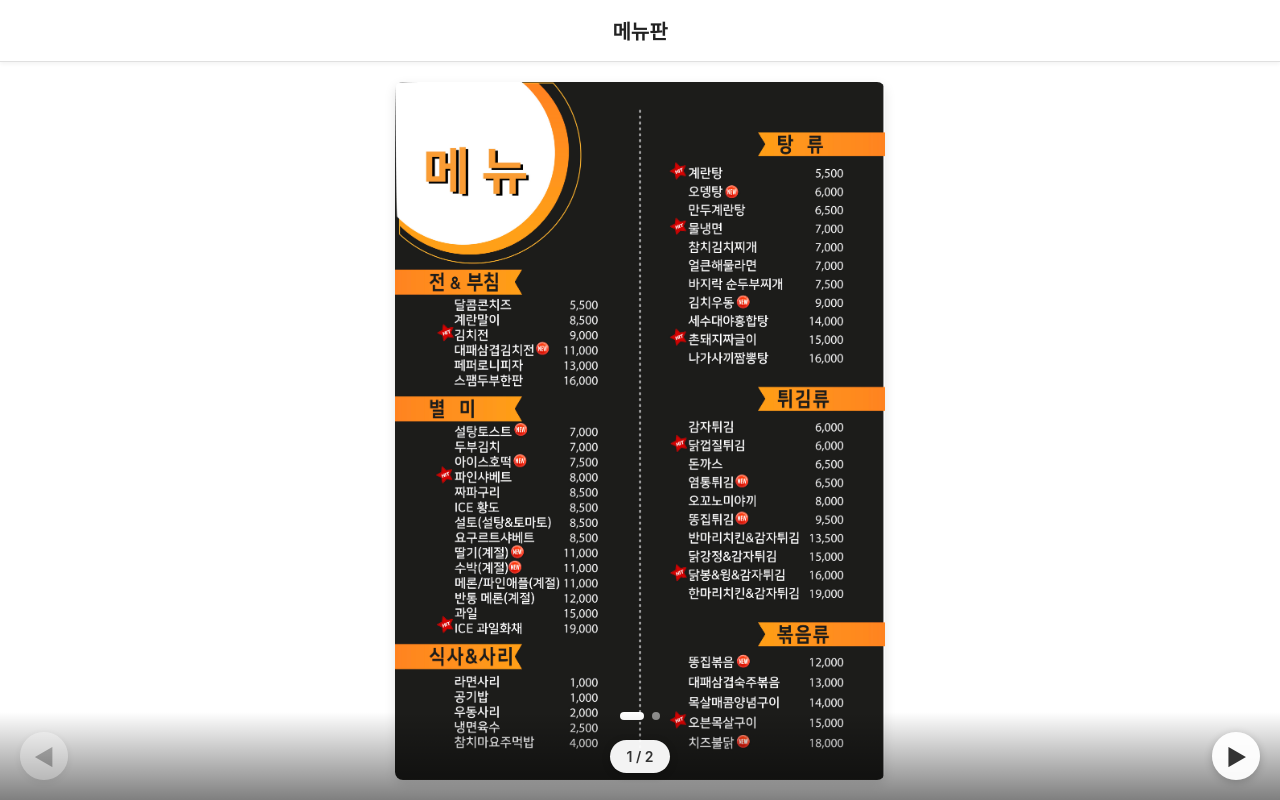
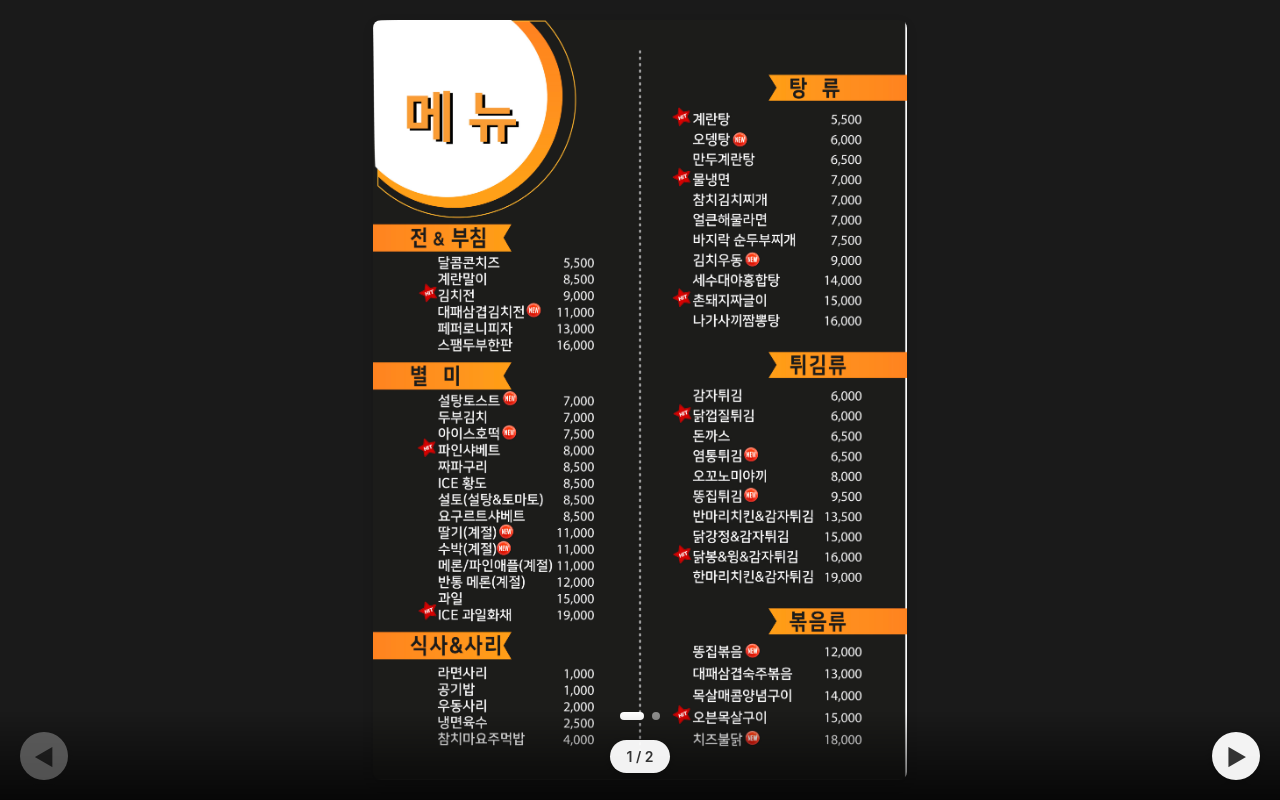
Before and after one commit to AToD7918/qr_gallery, a plain HTML site: page public/index.html in a window 1280 px wide. Drawn offline with Linux system fonts and the light colour scheme.

Commit message:
design changed

```diff
--- a/public/index.html
+++ b/public/index.html
@@ -2,7 +2,7 @@
 <html lang="ko">
 <head>
   <meta charset="UTF-8">
-  <meta name="viewport" content="width=device-width, initial-scale=1.0, maximum-scale=1.0, user-scalable=no">
+  <meta name="viewport" content="width=device-width, initial-scale=1.0, maximum-scale=1.0, user-scalable=no, viewport-fit=cover">
   <title>메뉴</title>
   <style>
     * {
@@ -13,7 +13,7 @@
 
     body {
       font-family: -apple-system, BlinkMacSystemFont, 'Segoe UI', 'Apple SD Gothic Neo', sans-serif;
-      background: #f5f5f5;
+      background: #1a1a1a;
       overflow: hidden;
       height: 100vh;
       width: 100vw;
@@ -25,29 +25,14 @@
       height: 100vh;
       display: flex;
       flex-direction: column;
-      background: #fff;
-    }
-
-    .header {
-      padding: 16px 20px;
-      background: #fff;
-      border-bottom: 1px solid #e0e0e0;
-      box-shadow: 0 2px 4px rgba(0,0,0,0.05);
-      z-index: 10;
-    }
-
-    .header h1 {
-      font-size: 20px;
-      font-weight: 600;
-      color: #222;
-      text-align: center;
+      background: #1a1a1a;
     }
 
     .slider-container {
       flex: 1;
       position: relative;
       overflow: hidden;
-      background: #fff;
+      background: #1a1a1a;
     }
 
     .slider {
@@ -77,12 +62,13 @@
     }
 
     .controls {
-      position: absolute;
-      bottom: 0;
+      position: fixed;
+      bottom: env(safe-area-inset-bottom, 20px);
       left: 0;
       right: 0;
       padding: 20px;
-      background: linear-gradient(to top, rgba(0,0,0,0.5), transparent);
+      padding-bottom: calc(20px + env(safe-area-inset-bottom, 0px));
+      background: linear-gradient(to top, rgba(0,0,0,0.7), transparent);
       display: flex;
       justify-content: space-between;
       align-items: center;
@@ -127,8 +113,8 @@
     }
 
     .dots {
-      position: absolute;
-      bottom: 80px;
+      position: fixed;
+      bottom: calc(80px + env(safe-area-inset-bottom, 0px));
       left: 50%;
       transform: translateX(-50%);
       display: flex;
@@ -151,10 +137,6 @@
     }
 
     @media (max-width: 480px) {
-      .header h1 {
-        font-size: 18px;
-      }
-
       .slide {
         padding: 10px;
       }
@@ -163,15 +145,15 @@
         width: 44px;
         height: 44px;
       }
+
+      .controls {
+        padding-bottom: calc(15px + env(safe-area-inset-bottom, 0px));
+      }
     }
   </style>
 </head>
 <body>
   <div class="container">
-    <div class="header">
-      <h1>메뉴판</h1>
-    </div>
-
     <div class="slider-container">
       <div class="slider" id="slider"></div>
 
```
